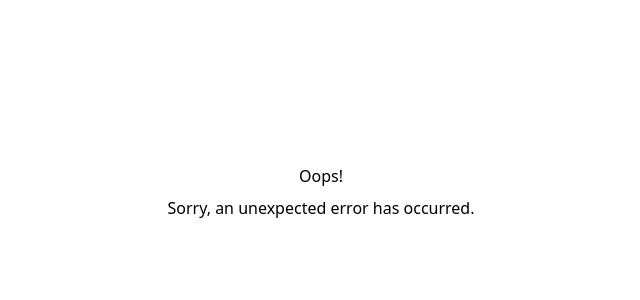
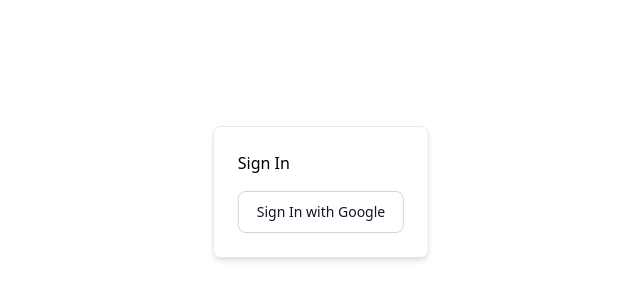
Before and after one commit to nagchanallen/investment-tools, a React (Vite) app in the folder web/: page /sign-in in a window 1280 px wide. Shown: the part 208-508 px from the top of the page, without its empty margins (319-959 px from the left). Built offline with nearby package versions, Linux system fonts and the light colour scheme; no server answers.

Commit message:
feat(web): Implement google SSO sign in flow
Ref #4

```diff
--- a/web/src/main.tsx
+++ b/web/src/main.tsx
@@ -6,6 +6,7 @@
 import './index.css'
 import Config from './config'
 import { routes } from './routes'
+import AuthProvider from './providers/AuthProvider'
 
 initializeApp(Config.firebase)
 
@@ -13,6 +14,8 @@
 
 ReactDOM.createRoot(document.getElementById('root')!).render(
   <React.StrictMode>
-    <RouterProvider router={router} />
+    <AuthProvider>
+      <RouterProvider router={router} />
+    </AuthProvider>
   </React.StrictMode>
 )
--- /dev/null
+++ b/web/src/providers/AuthProvider.tsx
@@ -0,0 +1,66 @@
+import {
+  PropsWithChildren,
+  ReactElement,
+  createContext,
+  useCallback,
+  useEffect,
+  useMemo,
+  useState,
+} from 'react'
+import {
+  User as FirebaseUser,
+  getAuth,
+  onAuthStateChanged,
+  GoogleAuthProvider,
+  signInWithPopup,
+  UserCredential,
+} from 'firebase/auth'
+
+type User = FirebaseUser
+
+export interface IAuthContext {
+  user: User | null
+  signInGoogle: () => Promise<UserCredential>
+  signOut: () => Promise<void>
+}
+
+export const AuthContext = createContext<IAuthContext | undefined>(undefined)
+
+const AuthProvider = (props: PropsWithChildren): ReactElement => {
+  const { children } = props
+
+  const [currentUser, setCurrentUser] = useState<IAuthContext['user']>(null)
+
+  const auth = getAuth()
+
+  const signInGoogle = useCallback(async () => {
+    const provider = new GoogleAuthProvider()
+    const userCredential = await signInWithPopup(auth, provider)
+    return userCredential
+  }, [auth])
+
+  const signOut = useCallback(async () => {
+    await auth.signOut()
+  }, [auth])
+
+  useEffect(() => {
+    onAuthStateChanged(auth, (user) => {
+      setCurrentUser(user)
+    })
+  }, [auth])
+
+  const contextValue = useMemo(
+    () => ({
+      user: currentUser,
+      signInGoogle,
+      signOut,
+    }),
+    [currentUser, signInGoogle, signOut]
+  )
+
+  return (
+    <AuthContext.Provider value={contextValue}>{children}</AuthContext.Provider>
+  )
+}
+
+export default AuthProvider
--- /dev/null
+++ b/web/src/screens/HomeScreen.tsx
@@ -0,0 +1,15 @@
+import { ReactElement, useContext } from 'react'
+
+import { AuthContext } from '../providers/AuthProvider'
+
+const HomeScreen = (): ReactElement => {
+  const { user } = useContext(AuthContext) ?? {}
+  return (
+    <div>
+      <h5>Home</h5>
+      <p>{JSON.stringify(user)}</p>
+    </div>
+  )
+}
+
+export default HomeScreen
--- a/web/src/screens/Login/LoginScreen.tsx
+++ /dev/null
@@ -1,7 +0,0 @@
-import { ReactElement } from 'react'
-
-const LoginScreen = (): ReactElement => {
-  return <div>Login Screen</div>
-}
-
-export default LoginScreen
--- /dev/null
+++ b/web/src/screens/SignIn/SignInCard.tsx
@@ -0,0 +1,42 @@
+import { ReactElement, useCallback, useContext } from 'react'
+import { Button, Card } from 'flowbite-react'
+import { useNavigate } from 'react-router-dom'
+
+import { AuthContext } from '../../providers/AuthProvider'
+
+interface Props {
+  className?: string
+}
+
+const SignInCard = (props: Props): ReactElement => {
+  const { className } = props
+
+  const navigate = useNavigate()
+
+  const { signInGoogle } = useContext(AuthContext) ?? {}
+
+  const onSignInGoogleButtonClick = useCallback(async () => {
+    if (!signInGoogle) {
+      // TODO: Handle auth context undefined
+      return
+    }
+    try {
+      await signInGoogle()
+      navigate('/home')
+    } catch (e) {
+      // TODO: Handle Sign In Error
+      console.error(e)
+    }
+  }, [navigate, signInGoogle])
+
+  return (
+    <Card className={className}>
+      <h5>Sign In</h5>
+      <Button onClick={onSignInGoogleButtonClick} color="light">
+        Sign In with Google
+      </Button>
+    </Card>
+  )
+}
+
+export default SignInCard
--- /dev/null
+++ b/web/src/screens/SignIn/SignInScreen.tsx
@@ -0,0 +1,20 @@
+import { ReactElement } from 'react'
+import classNames from 'classnames'
+
+import SignInCard from './SignInCard'
+
+const SignInScreen = (): ReactElement => {
+  return (
+    <div
+      className={classNames(
+        'fixed',
+        'left-1/2 top-1/2',
+        '-translate-x-1/2 -translate-y-1/2'
+      )}
+    >
+      <SignInCard className="max-w-sm" />
+    </div>
+  )
+}
+
+export default SignInScreen
```
Also changed, not shown: web/src/routes.tsx (+8 -3 lines).
